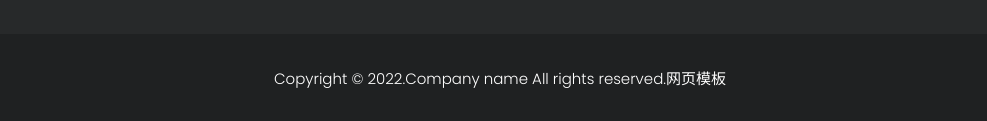
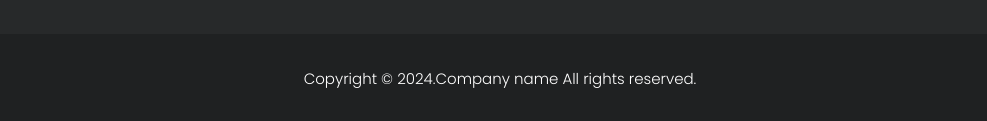
Before and after one commit to liuchaowen/blsxx.funnycase.top, a plain HTML site: page index.html in a window 1280 px wide. Shown: the part 1950-2071 px from the top of the page, without its empty margins (140-1127 px from the left). Drawn offline with Linux system fonts and the light colour scheme.

Commit message:
Update index.html

```diff
--- a/index.html
+++ b/index.html
@@ -261,7 +261,7 @@ TemplateMo 579 Cyborg Gaming
     <div class="container">
       <div class="row">
         <div class="col-lg-12">
-          <p>Copyright &copy; 2022.Company name All rights reserved.<a target="_blank" href="https://sc.chinaz.com/moban/">&#x7F51;&#x9875;&#x6A21;&#x677F;</a>
+          <p>Copyright &copy; 2024.Company name All rights reserved.
 
           </p>
         </div>
```
